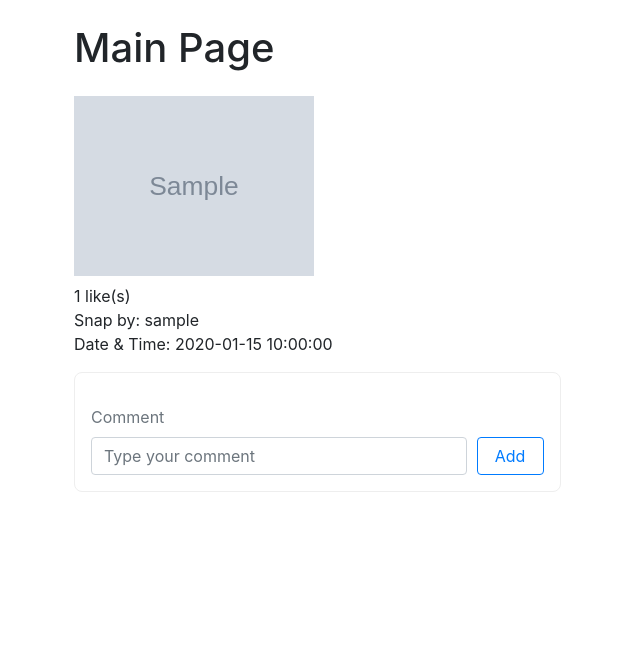
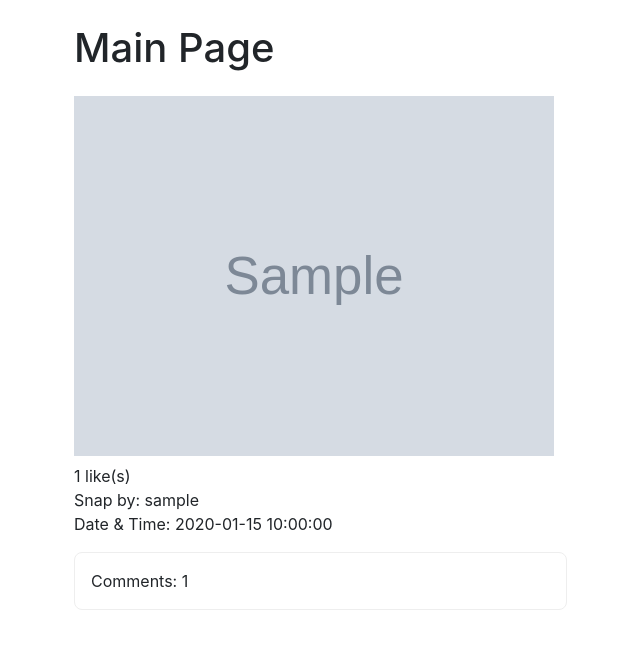
Before and after one commit to znatno/42-camagru, a PHP site: page / in a window 1280 px wide. Shown: the part 56-705 px from the top of the page, without its empty margins (11-651 px from the left). Run offline with PHP 8.4, Linux system fonts and the light colour scheme; tables that the repository leaves empty hold one stand-in row (values such as "Sample post"); grey boxes marked "Sample" are stand-in pictures; data that the repository does not hold is empty.

Commit message:
gallery [39] - WIP comments

```diff
--- a/app/acl/main.php
+++ b/app/acl/main.php
@@ -8,6 +8,8 @@ return [
 
 	'authorize' => [
 		'changeLike',
+		'addComment',
+		'delComment'
 	],
 
 	'guest' => [
--- a/app/config/routes.php
+++ b/app/config/routes.php
@@ -14,6 +14,14 @@ return [
 	'action/dislike' => [
 		'controller' => 'main',
 		'action' => 'changeLike'
+	],
+	'action/comment' => [
+		'controller' => 'main',
+		'action' => 'addComment'
+	],
+	'action/delete-comment' => [
+		'controller' => 'main',
+		'action' => 'delComment'
 	],
 
 	// Account Controller
--- a/app/controllers/MainController.php
+++ b/app/controllers/MainController.php
@@ -37,4 +37,27 @@ class MainController extends Controller {
 		$this->view->message('Error', 'Post is not found');
 	}
 
+	public function addCommentAction() {
+
+		if (isset($_POST['photoId']) && isset($_POST['text'])) {
+			if (!empty($_POST['text'])) {
+				if ($this->model->addComment($_POST['photoId'], $_POST['text'])) {
+					$this->view->message('Success', 'Photo have been commented');
+				}
+				$this->view->message('Error', 'Something went wrong. Contact administrator');
+			}
+			$this->view->message('Error', 'Comment is empty');
+		}
+	}
+
+	public function delCommentAction() {
+
+		if (isset($_POST['photoId']) && isset($_POST['timestamp']) && isset($_POST['username'])) {
+			if ($this->model->delComment($_POST['photoId'], $_POST['text'])) {
+				$this->view->message('Success', 'Comment have been delete');
+			}
+			$this->view->message('Error', 'Something went wrong. Contact administrator');
+		}
+	}
+
 }
--- a/app/models/Main.php
+++ b/app/models/Main.php
@@ -18,6 +18,9 @@ class Main extends Model {
 			);
 			foreach ($photos as $key => $photo) {
 				$photos[$key]['liked'] = in_array($photo['id'], $user_likes) ? 'fa-heart' : 'fa-heart-o';
+
+				// TODO: check for comments and assign to array
+
 			}
 		}
 
@@ -33,7 +36,7 @@ class Main extends Model {
 			return $this->db->query($sql_add_like, ['photo_id' => $photo_id, 'user_id' => $_SESSION['user']['id']])
 				&& $this->db->query($sql_inc_like, ['id' => $photo_id]);
 		}
-		$this->error .= ' some err';
+		$this->error .= ' Error during liking photo';
 		return false;
 	}
 
@@ -46,7 +49,7 @@ class Main extends Model {
 			return $this->db->query($sql_rem_like, ['photo_id' => $photo_id, 'user_id' => $_SESSION['user']['id']])
 				&& $this->db->query($sql_dec_like, ['id' => $photo_id]);
 		}
-		$this->error .= ' some err2';
+		$this->error .= ' Error during disliking photo';
 		return false;
 	}
 
@@ -61,4 +64,28 @@ class Main extends Model {
 		return false;
 	}
 
+	public function addComment($photo_id, $text) {
+
+		if ($this->checkUserPhotoExistance($photo_id)) {
+			$sql_comment = 'INSERT INTO db_ibohun.comments (photo_id, user_id, comment, timestamp)
+							 VALUES (:photo_id, :user_id, :comment, :timestamp)';
+			$sql_inc_com = 'UPDATE db_ibohun.photos SET comments = comments + 1 WHERE id = :id';
+			$params = [
+				'photo_id' => $photo_id,
+				'user_id' => $_SESSION['user']['id'],
+				'comment' => $text,
+				'timestamp' => date('Y-m-d H:i:s')
+			];
+
+			return $this->db->query($sql_comment, $params)
+				&& $this->db->query($sql_inc_com, ['id' => $photo_id]);
+		}
+		$this->error = 'Photo was deleted';
+		return false;
+	}
+
+	public function getComments() {
+
+	}
+
 }
--- a/app/views/main/index.php
+++ b/app/views/main/index.php
@@ -1,10 +1,13 @@
 <div class="container">
     <h1 class="mt-4 mb-4">Main Page</h1>
-    <div class="row">
     <div class="col-lg-8 mb-4 p-0">
+
 		<?php foreach ($photos as $val): ?>
-            <div class="col-lg-12 mb-4 post">
-                <img src="<?= $val['path'] ?>" alt="Error image" width="240">
+
+        <div class="col-lg-12 mb-5 post p-0">
+
+            <img src="<?= $val['path'] ?>" alt="Error image" width="480">
+
             <p class="mt-2">
 				<?php if (isset($_SESSION['user'])): ?>
                     <i onclick="changeLikeHandler(this)" class="fa <?= $val['liked'] ?>" id="post-<?= $val['id'] ?>"></i>
@@ -18,46 +21,49 @@
             </p>
 
             <div class="col-lg-8 mb-4 p-3 comment-section">
-					<?php if (isset($val['comments']) && !empty($val['comments'])): ?>
+				<?= $val['comments'] ? "Comments: {$val['comments']}" : "No comments"  ?>
+
+				<?php if (isset($val['user-comments']) && !empty($val['user-comments'])): ?>
                     <ul class="comment-list">
-							<?php foreach ($val['comments'] as $comment): ?>
+						<?php debug($val); ?>
+						<?php foreach ($val['user-comments'] as $comment): ?>
                             <li class="comment-list-elem">
                                 <div class="comment-div">
                                     <p class="comment-text">Text: <?= $comment['text'] ?></p>
                                     <span class="date sub-text">Date: <?= $comment['date'] ?></span>
+                                    <!-- TODO: Add author -->
+									<?php if ($_SESSION['user']['username'] == $comment['username']): ?>
+                                        <!-- TODO: Add delete comment -->
+									<?php endif; ?>
                                 </div>
                             </li>
 						<?php endforeach; ?>
+
                     </ul>
 				<?php endif;?>
-                    <div>
-
-                        <p class="text-muted mb-0"><label for="comment-input-X">Comment</label></p>
-                        <form class="form-row" role="form">
-
-                            <br>
+				<?php if (isset($_SESSION['user'])): ?>
+                    <div class="">
+                        <hr>
+                        <p class="text-muted mb-0"><label for="comment-input-<?= $val['id'] ?>">Comment</label></p>
+                        <form class="form-row" role="form" method="post"
+                              onsubmit="return commentHandler(this.children[0].children[0].value, <?= $val['id'] ?>);"
+                              id="comment-form-<?= $val['id'] ?>">
                             <div class="form-group col-md-10 mb-0">
-                                <input class="form-control" type="text" placeholder="Type your comment" id="comment-input-X"/>
+                                <input class="form-control" type="text" placeholder="Type your comment" id="comment-input-<?= $val['id'] ?>"/>
                             </div>
                             <div class="form-group col-md-2 mb-0">
                                 <button class="btn btn-outline-primary btn-block">Add</button>
                             </div>
+
                         </form>
+                    </div>
+				<?php endif; ?>
+
             </div>
 
         </div>
 
-                <!--            <form action="" method="post">-->
-                <!--              <div class="form-group">-->
-                <!--                <label for="comment">Comment </label>-->
-                <!--                <textarea rows="1" class="form-control form-control-sm mb-1" id="comment" name="comment" placeholder="Type your comment..."></textarea>-->
-                <!--                <input class="btn btn-primary btn-sm" type="submit" value="Comment">-->
-                <!--              </div>-->
-                <!--              <input id="photo-id" name="photo-id" type="hidden" value="--><?//= $val['id'] ?><!--">-->
-                <!--            </form>-->
+		<?php endforeach; ?>
 
-				<?php endforeach; ?>
     </div>
 </div>
-    </div>
-</div>
--- a/pub/scripts/handlers.js
+++ b/pub/scripts/handlers.js
@@ -70,3 +70,16 @@ function changeLikeHandler(elem) {
         ajax(`/action/dislike/`, `photoId=${photoId}&action=dislike`)
     }
 }
+
+function commentHandler(text, photoId) {
+
+    ajax('/action/comment', `text=${text}&photoId=${photoId}`, (json) => {
+        if (json.status === 'Success') {
+            location.reload();
+        } else {
+            alert(json.status + ': ' + json.message)
+        }
+    })
+
+
+}
```
Lines whose indentation alone changed are shown as unchanged.
